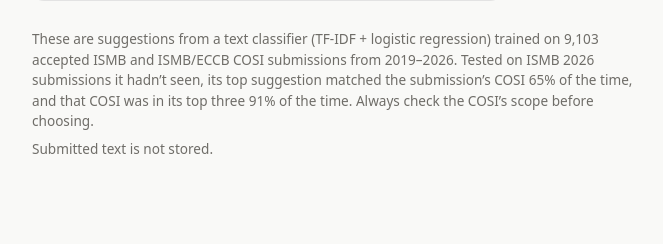
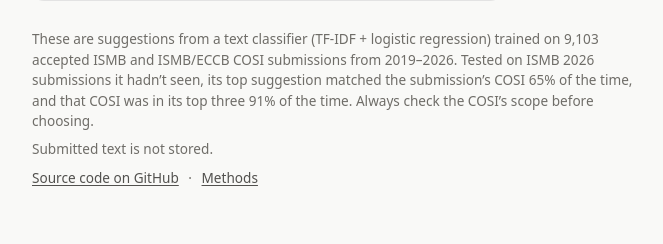
Before and after one commit to danfdeblasio/cosipredictor, a PHP site: page / in a window 1280 px wide. Shown: the part 954-1198 px from the top of the page, without its empty margins (34-697 px from the left). Before the commit the page ends 1108 px from the top, so only its background shows below. Run offline with PHP 8.4, Linux system fonts and the light colour scheme.

Commit message:
Link to GitHub repo and methods from the web app footer
The URL is set by repo_url in web/config.php ('' hides the links).

Co-Authored-By: Claude Opus 5.5 <noreply@anthropic.com>

```diff
--- a/web/assets/style.css
+++ b/web/assets/style.css
@@ -296,3 +296,7 @@ table.preview { width: 100%; border-collapse: collapse; font-size: 0.88rem; }
 .preview .text { color: var(--ink-2); min-width: 10rem; overflow-wrap: anywhere; }
 .preview .err { color: var(--error); }
 .format-list { margin: 0; padding-left: 1.2em; color: var(--ink-2); font-size: 0.9rem; line-height: 1.8; }
+
+.footer-links a { color: var(--ink-2); text-underline-offset: 2px; }
+.footer-links a:hover { color: var(--accent-ink); }
+.footer-links span { margin: 0 6px; }
--- a/web/config.php
+++ b/web/config.php
@@ -37,4 +37,7 @@ return [
 
     // Wikimedia asks API clients to identify themselves with contact info (a URL or email).
     'wikipedia_user_agent' => 'COSIPredictor/1.0 (https://cosipredictor.dandeblasio.com)',
+
+    // Linked from the page footer ("Source code on GitHub", "Methods"). '' hides the links.
+    'repo_url' => 'https://github.com/danfdeblasio/cosipredictor',
 ];
--- a/web/lib/view.php
+++ b/web/lib/view.php
@@ -19,7 +19,7 @@ function page_header(string $active, string $intro): void
 <meta name="viewport" content="width=device-width, initial-scale=1">
 <title>COSI Predictor</title>
 <meta name="description" content="Suggests which ISMB Community of Special Interest (COSI) best fits a submission or Wikipedia article.">
-<link rel="stylesheet" href="assets/style.css?v=4">
+<link rel="stylesheet" href="assets/style.css?v=5">
 </head>
 <body>
 <header class="site-header">
@@ -45,6 +45,14 @@ function page_footer(string $extra = ''): void
   <p><?= h($extra) ?></p>
 <?php endif; ?>
   <p>Submitted text is not stored.</p>
+<?php $repo = cosi_config()['repo_url'] ?? ''; ?>
+<?php if ($repo !== ''): ?>
+  <p class="footer-links">
+    <a href="<?= h($repo) ?>">Source code on GitHub</a>
+    <span aria-hidden="true">·</span>
+    <a href="<?= h($repo) ?>/blob/main/METHODS.md">Methods</a>
+  </p>
+<?php endif; ?>
 </footer>
 </body>
 </html>
```
